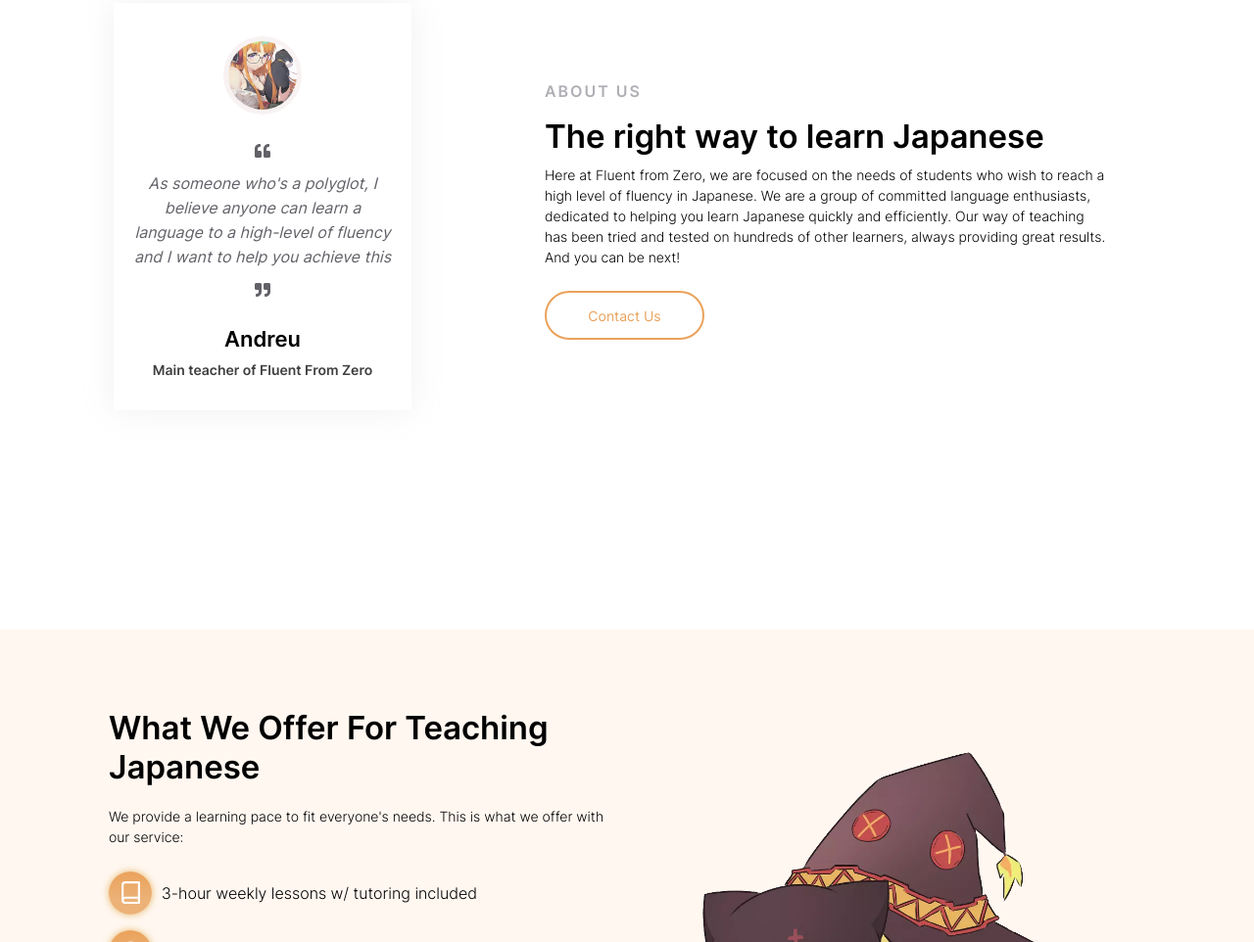
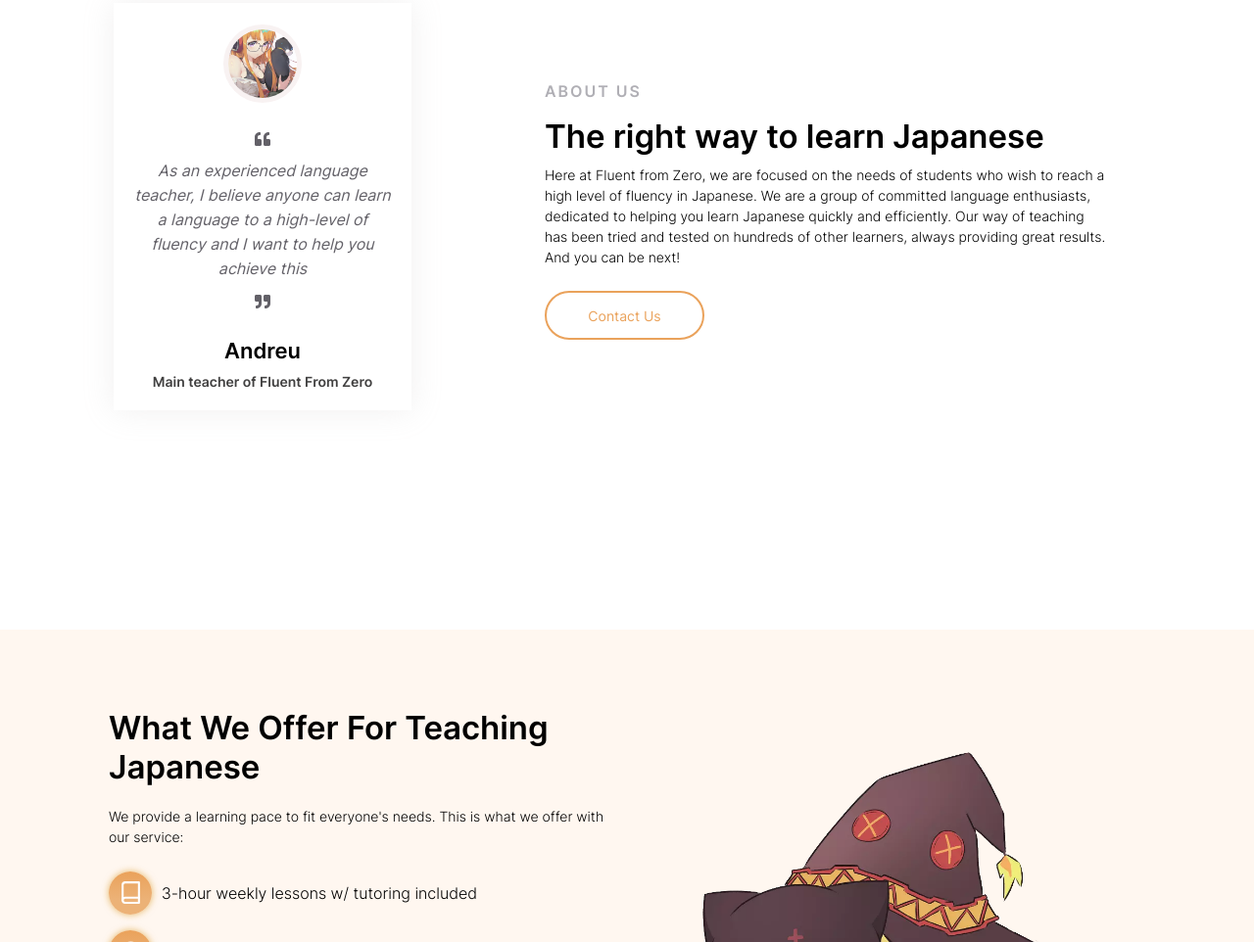
Before and after one commit to Fluent-From-Zero/Fluent-From-Zero, a Gatsby site: page / in a window 1280 px wide. Shown: the part 826-1788 px from the top of the page at 98% size. Built offline with nearby package versions, Linux system fonts and the light colour scheme; Gatsby itself is replaced by a stand-in of ours; a web font is replaced by a local one.

Commit message:
Update About.tsx

```diff
--- a/src/components/About.tsx
+++ b/src/components/About.tsx
@@ -30,7 +30,7 @@
         <div className="about__andreu-bio">
           <FaQuoteLeft />
           <p>
-            As someone who's a polyglot, I believe anyone can learn a language
+            As an experienced language teacher, I believe anyone can learn a language
             to a high-level of fluency and I want to help you achieve this
           </p>
           <FaQuoteRight />
```
